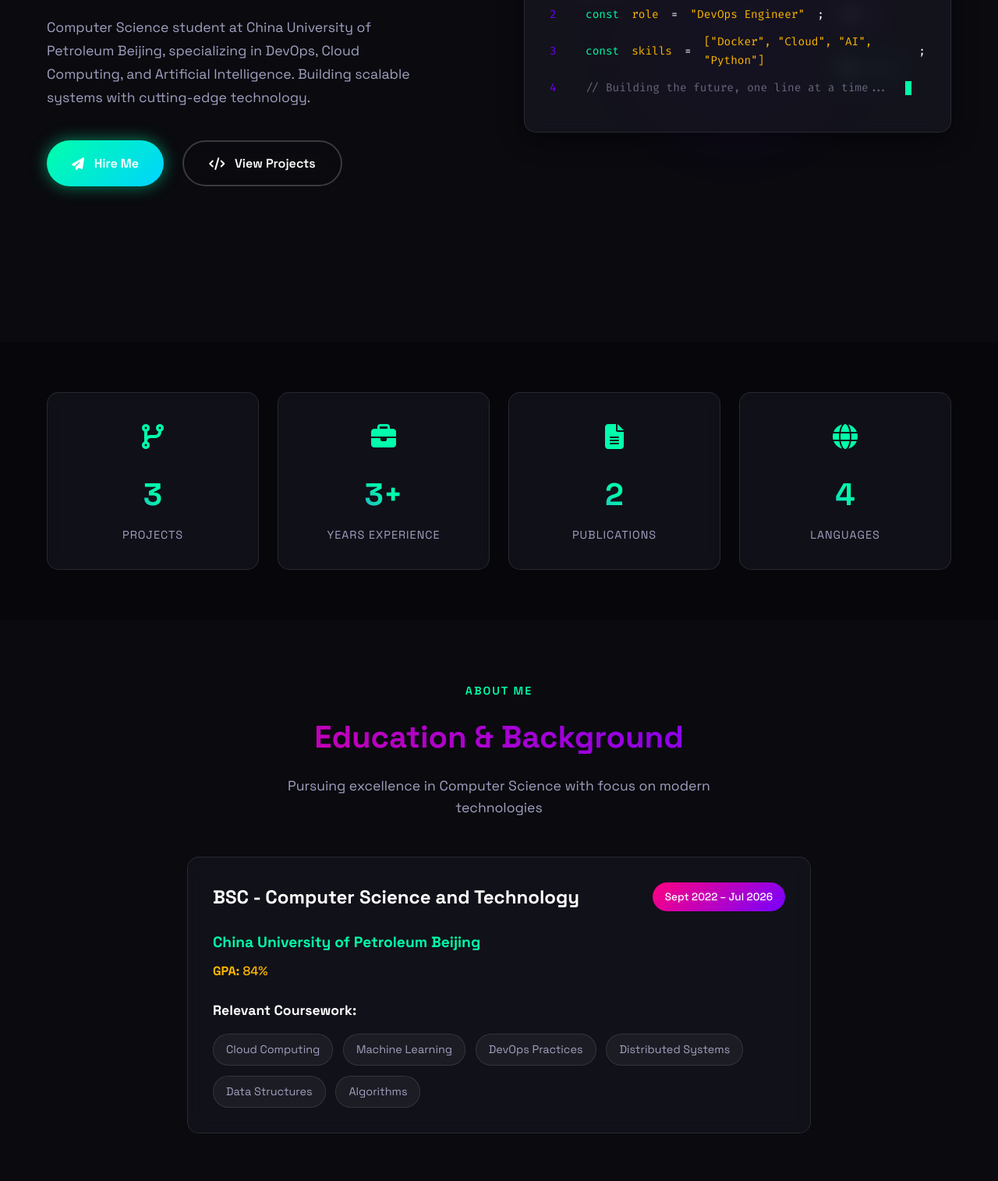
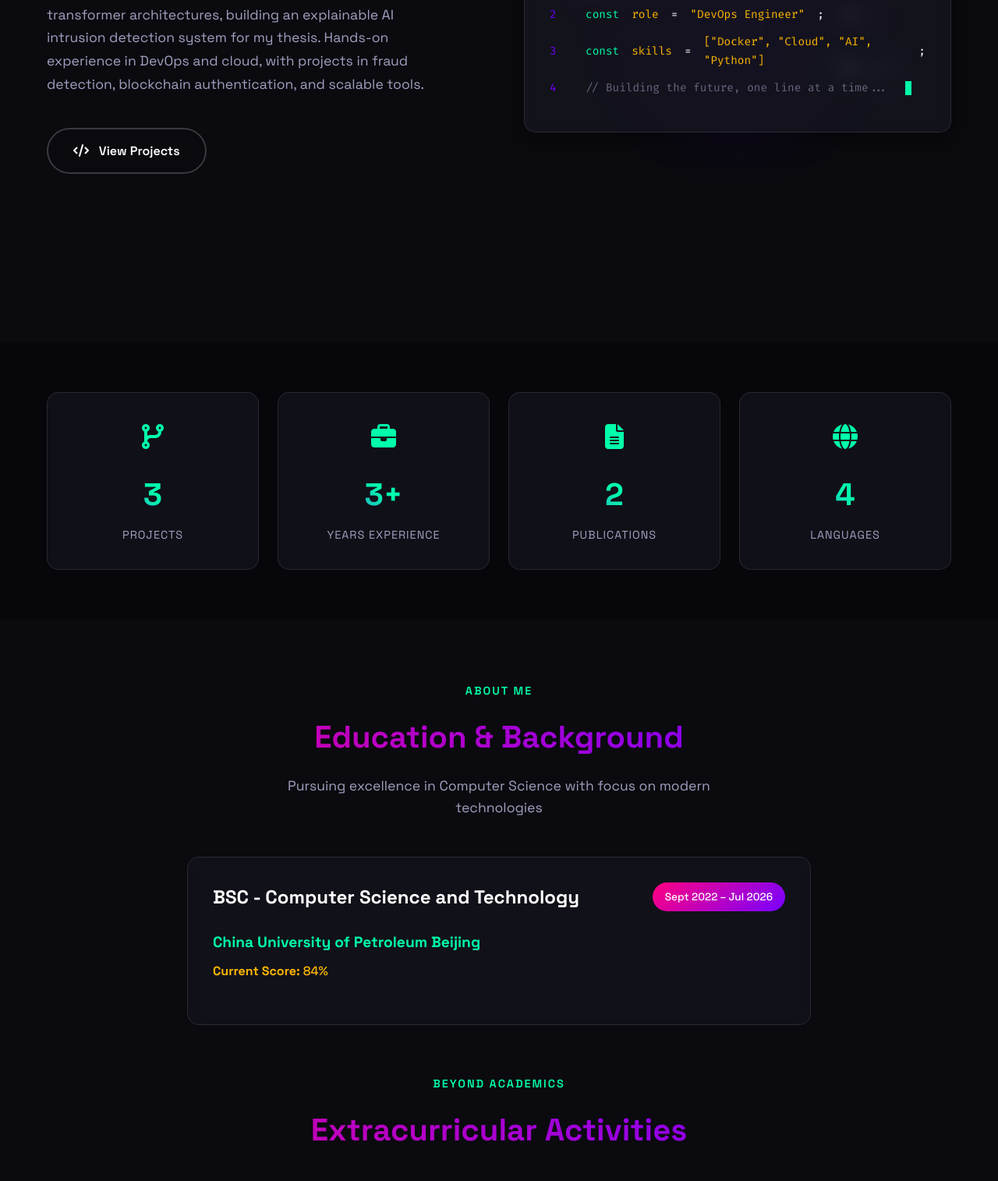
Before and after one commit to GitRijowan/rijowan_khan.github.io, a plain HTML site: page index.html in a window 1280 px wide. Shown: the part 361-1876 px from the top of the page at 78% size. Drawn offline with Linux system fonts and the light colour scheme.

Commit message:
Update index.html

```diff
--- a/index.html
+++ b/index.html
@@ -45,18 +45,15 @@
                 <div class="hero-text">
                     <span class="greeting">Hello, I'm</span>
                     <h1 class="hero-title gradient-text">MD Rijowan Khan</h1>
-                    <h2 class="hero-subtitle">DevOps Engineer & AI Researcher</h2>
 
                     <p class="hero-description">
-                        Computer Science student at China University of Petroleum Beijing,
-                        specializing in DevOps, Cloud Computing, and Artificial Intelligence.
-                        Building scalable systems with cutting-edge technology.
+                       Computer Science student. Published IEEE author in transformer architectures, building an explainable AI intrusion detection system for my thesis. Hands-on experience in DevOps and cloud, with projects in fraud detection, blockchain authentication, and scalable tools.
                     </p>
 
                     <div class="hero-buttons">
-                        <a href="#contact" class="btn btn-primary">
+                        <!-- <a href="#contact" class="btn btn-primary">
                             <i class="fas fa-paper-plane"></i> Hire Me
-                        </a>
+                        </a> -->
                         <a href="#projects" class="btn btn-secondary">
                             <i class="fas fa-code"></i> View Projects
                         </a>
@@ -128,7 +125,7 @@
                     <div class="stat-icon">
                         <i class="fas fa-briefcase"></i>
                     </div>
-                    <h3 class="stat-number" id="experienceYears">3+</h3>
+                    <h3 class="stat-number" id="experienceYears">2+</h3>
                     <p class="stat-label">Years Experience</p>
                 </div>
                 <div class="stat-card">
@@ -168,9 +165,9 @@
 
                 <div class="education-body">
                     <h4>China University of Petroleum Beijing</h4>
-                    <p class="gpa"><strong>GPA:</strong> 84%</p>
+                    <p class="gpa"><strong>Current Score:</strong> 84%</p>
 
-                    <div class="coursework">
+                    <!-- <div class="coursework">
                         <h5>Relevant Coursework:</h5>
                         <div class="skills-grid">
                             <span class="skill-tag">Cloud Computing</span>
@@ -179,7 +176,7 @@
                             <span class="skill-tag">Distributed Systems</span>
                             <span class="skill-tag">Data Structures</span>
                             <span class="skill-tag">Algorithms</span>
-                        </div>
+                        </div> -->
                     </div>
                 </div>
             </div>
@@ -226,7 +223,7 @@
 
             <div class="timeline full-experience">
                 <div class="timeline-item">
-                    <div class="timeline-dot"></div>
+                    <!-- <div class="timeline-dot"></div>
                     <span class="timeline-date">2025.09 - Present</span>
                     <h3 class="timeline-title">Junior DevOps Engineer</h3>
                     <p class="timeline-company">SonetCraft (LLC), USA - Remote</p>
@@ -236,7 +233,7 @@
                             <li>Managing containerized environments (Docker) and ensuring stable development setups</li>
                             <li>Researching model pricing, performance, and API options for client decisions</li>
                             <li>Handling project management tasks</li>
-                        </ul>
+                        </ul> -->
                     </div>
                 </div>
 
```
